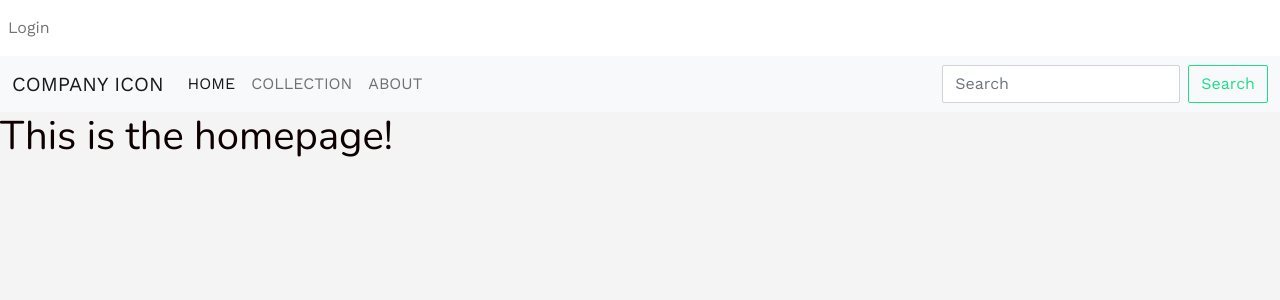
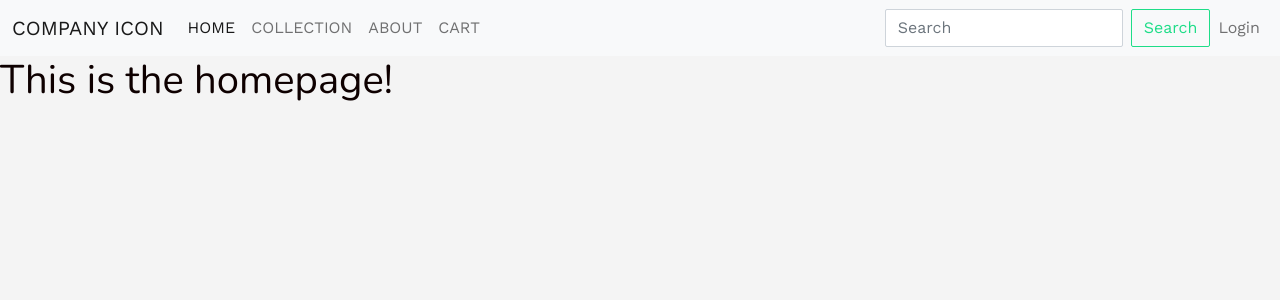
Before and after one commit to josem-gp/rails-ecommerce-site, a Rails app: page / in a window 1280 px wide. Shown: the top 300 px of the page. Run offline with Rails 7, Linux system fonts and the light colour scheme; data that the repository does not hold is empty; style sheets or scripts are compiled from the project's sources; parts of the project's set-up code (start-up, migrations or seed data) failed here and were passed over; some libraries are stand-ins or nearby versions.

Commit message:
changed navbar layout

```diff
--- a/app/views/layouts/application.html.erb
+++ b/app/views/layouts/application.html.erb
@@ -9,7 +9,6 @@
     <%= javascript_pack_tag 'application', 'data-turbolinks-track': 'reload', defer: true %>
   </head>
   <body>
-    <%= render 'shared/upper_nav' %>
     <%= render 'shared/nav' %>
     <%= render 'shared/flashes' %>
     <%= yield %>
--- a/app/views/shared/_nav.html.erb
+++ b/app/views/shared/_nav.html.erb
@@ -15,11 +15,36 @@
         <li class="nav-item">
           <a class="nav-link" href="../about">ABOUT</a>
         </li>
+        <li class="nav-item">
+          <a class="nav-link" href="../about">CART</a>
+        </li>
       </ul>
     </div>
     <form class="d-flex">
       <input class="form-control me-2" type="search" placeholder="Search" aria-label="Search">
       <button class="btn btn-outline-success" type="submit">Search</button>
     </form>
+    <ul class="navbar-nav mr-auto">
+      <% if user_signed_in? %>
+        <li class="nav-item dropdown">
+          <%= image_tag "https://kitt.lewagon.com/placeholder/users/ssaunier", class: "avatar dropdown-toggle", id: "navbarDropdown", role: 'button', 'data-bs-toggle': 'dropdown', 'aria-haspopup': true, 'aria-expanded': false %>
+          <div class="dropdown-menu dropdown-menu-right" aria-labelledby="navbarDropdown">
+            <ul>
+              <li class="nav-item active">
+                <%= link_to "Wishlist", "#", class: "nav-link" %>
+              </li>
+              <li class="nav-item">
+                <%= link_to "Orders", "#", class: "nav-link" %>
+              </li>
+              <%= link_to "Log out", destroy_user_session_path, method: :delete, class: "dropdown-item" %>
+            </ul>
+          </div>
+        </li>
+      <% else %>
+        <li class="nav-item">
+          <%= link_to "Login", new_user_session_path, class: "nav-link" %>
+        </li>
+      <% end %>
+    </ul>
   </div>
 </nav>
--- a/app/views/shared/_upper_nav.html.erb
+++ /dev/null
@@ -1,24 +0,0 @@
-<div class="navbar navbar-expand-sm navbar-light navbar-lewagon">
-  <div  id="navbarSupportedContent">
-    <ul class="navbar-nav mr-auto">
-      <% if user_signed_in? %>
-        <li class="nav-item dropdown">
-          <%= image_tag "https://kitt.lewagon.com/placeholder/users/ssaunier", class: "avatar dropdown-toggle", id: "navbarDropdown", role: 'button', 'data-bs-toggle': 'dropdown', 'aria-haspopup': true, 'aria-expanded': false %>
-          <div class="dropdown-menu dropdown-menu-right" aria-labelledby="navbarDropdown">
-            <%= link_to "Log out", destroy_user_session_path, method: :delete, class: "dropdown-item" %>
-          </div>
-        </li>
-        <li class="nav-item active">
-          <%= link_to "Wishlist", "#", class: "nav-link" %>
-        </li>
-        <li class="nav-item">
-          <%= link_to "Cart", "#", class: "nav-link" %>
-        </li>
-      <% else %>
-        <li class="nav-item">
-          <%= link_to "Login", new_user_session_path, class: "nav-link" %>
-        </li>
-      <% end %>
-    </ul>
-  </div>
-</div>
```
